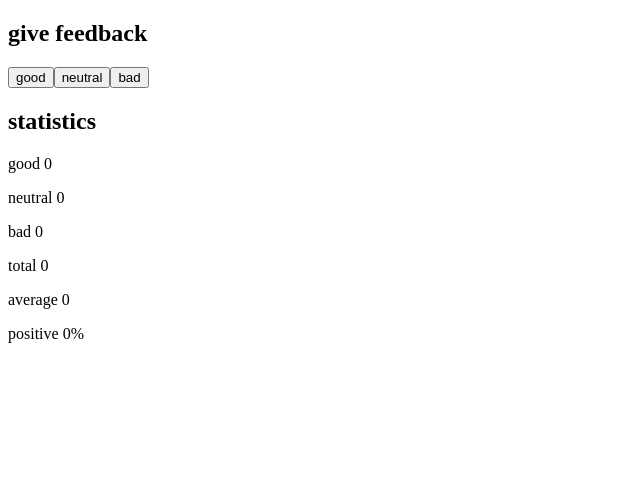
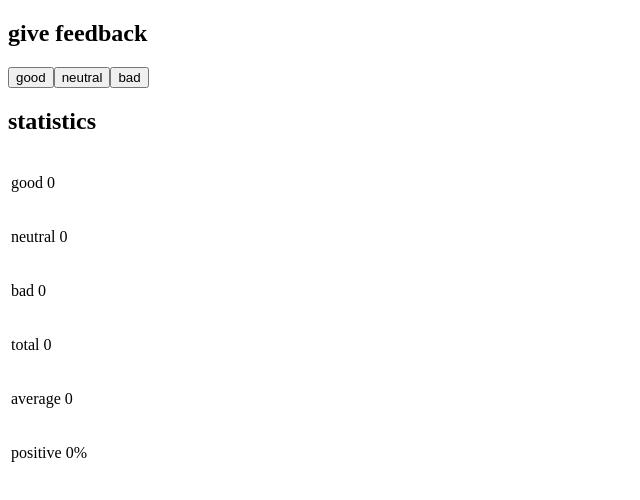
Before and after one commit to Coder-3/fullstack-open-2020, a React (Create React App) app in the folder part1/unicafe/: page / in a window 1280 px wide. Shown: the top 500 px of the page, without its empty margins (0-640 px from the left). Built offline with nearby package versions, Linux system fonts and the light colour scheme.

Commit message:
1.11*: unicafe step6

```diff
--- a/part1/unicafe/src/index.js
+++ b/part1/unicafe/src/index.js
@@ -10,12 +10,29 @@ const Statistic = ({ statName, statValue }) => <p>{statName} {statValue}</p>
 const Statistics = ({ good, neutral, bad, total, average, positive }) => {
   return (
     <>
-      <Statistic statName="good" statValue={good} />
-      <Statistic statName="neutral" statValue={neutral} />
-      <Statistic statName="bad" statValue={bad} />
-      <Statistic statName="total" statValue={total} />
-      <Statistic statName="average" statValue={average} />
-      <Statistic statName="positive" statValue={positive} />
+      <Heading header="statistics" />
+      <table>
+        <tbody>
+          <tr>
+            <td><Statistic statName="good" statValue={good} /></td>
+          </tr>
+          <tr>
+            <td><Statistic statName="neutral" statValue={neutral} /></td>
+          </tr>
+          <tr>
+            <td><Statistic statName="bad" statValue={bad} /></td>
+          </tr>
+          <tr>
+            <td><Statistic statName="total" statValue={total} /></td>
+          </tr>
+          <tr>
+            <td><Statistic statName="average" statValue={average} /></td>
+          </tr>
+          <tr>
+            <td><Statistic statName="positive" statValue={positive} /></td>
+          </tr>
+        </tbody>
+      </table>
     </>
   )
 }
@@ -56,7 +73,6 @@ const App = () => {
       <Button handleClick={() => handleGood(good + 1)} text="good" />
       <Button handleClick={() => handleNeutral(neutral + 1)} text="neutral" />
       <Button handleClick={() => handleBad(bad + 1)} text="bad" />
-      <Heading header="statistics" />
       <Statistics good={good} neutral={neutral} bad={bad} total={total()} average={average()} positive={positive()} />
     </div>
   )
```
